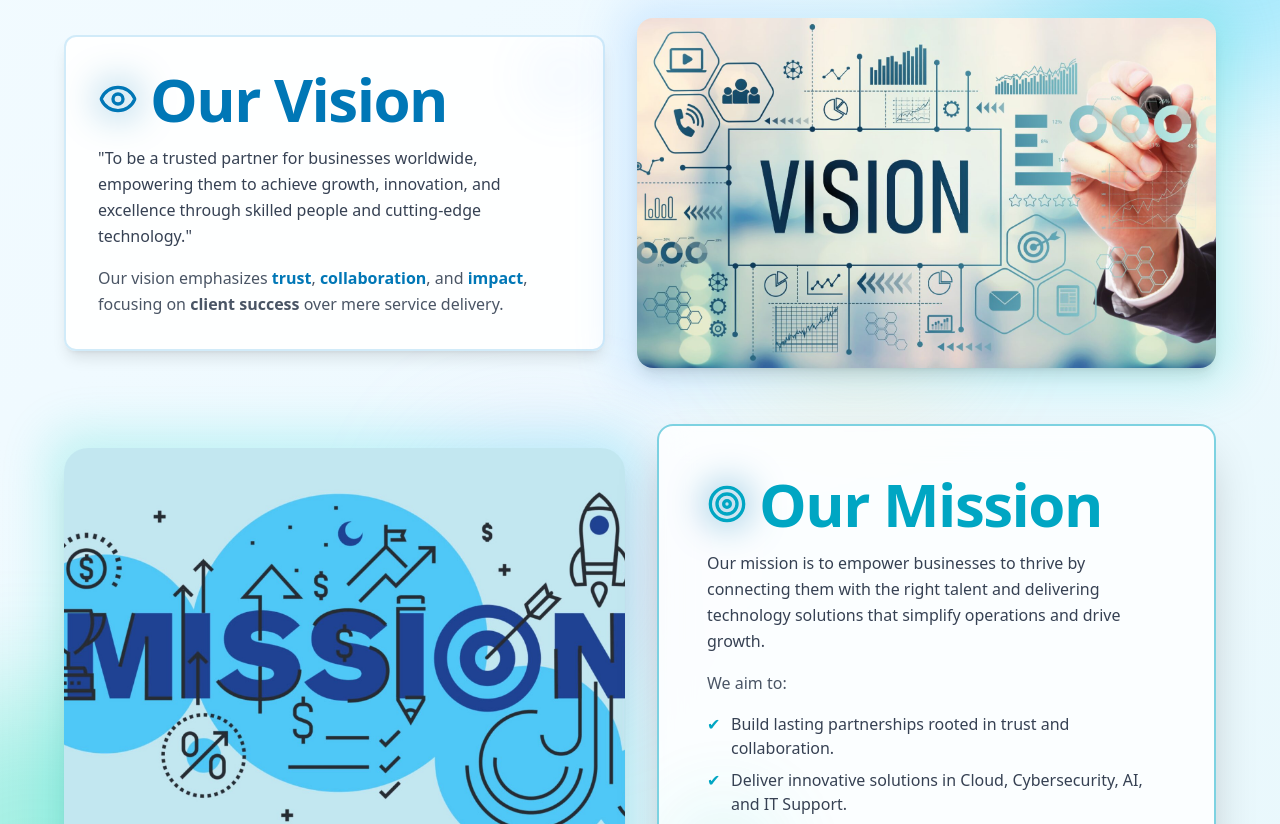
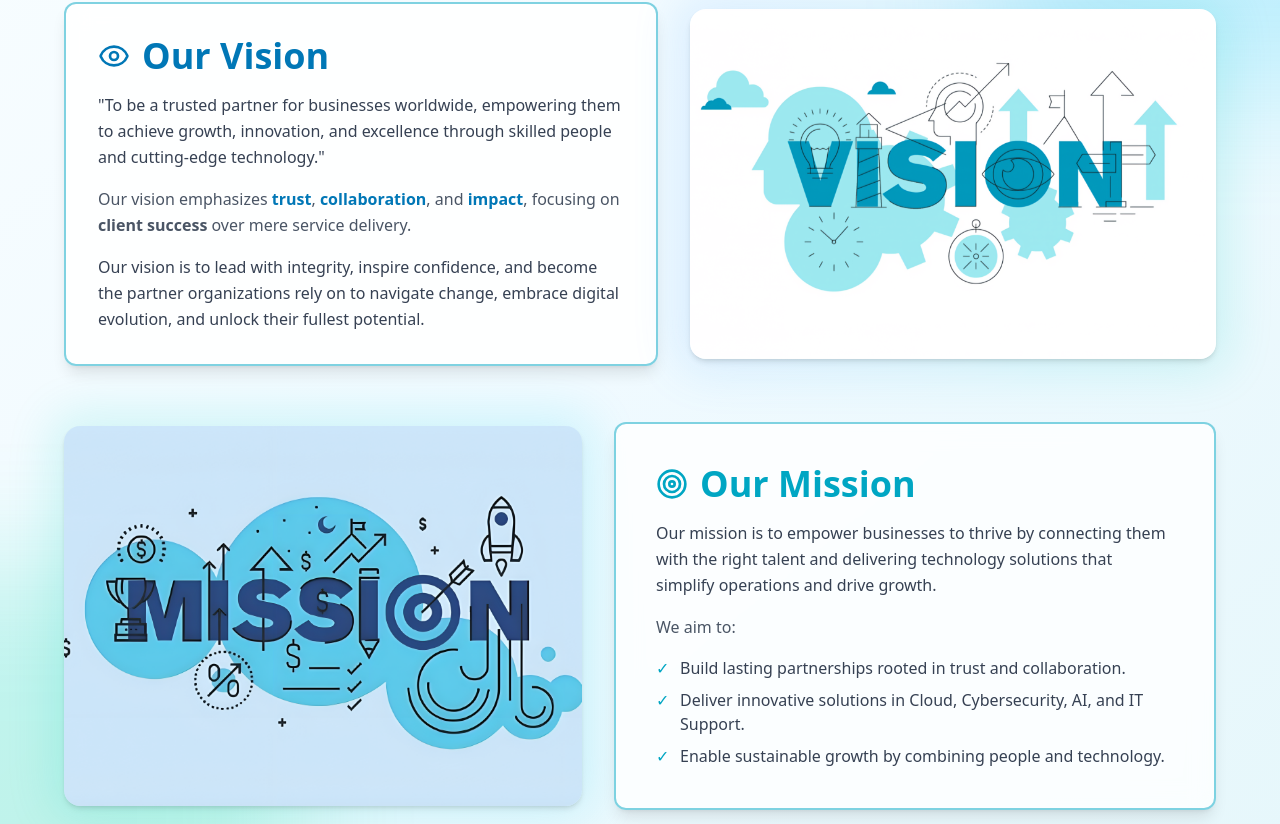
Before and after one commit to designtechitsolution/websiterepo-designtech, a React (Vite) app: page / in a window 1280 px wide. Shown: the part 2416-3240 px from the top of the page. Built offline with nearby package versions, Linux system fonts and the light colour scheme.

Commit message:
vision&misson img changed

```diff
--- a/src/components/Header.jsx
+++ b/src/components/Header.jsx
@@ -118,7 +118,7 @@ const Header = () => {
             <span className="absolute inset-0 bg-gradient-to-r from-blue-50 to-purple-50 transform scale-x-0 group-hover:scale-x-100 transition-transform duration-300 origin-left rounded-lg"></span>
           </button>
           <button
-            onClick={() => handleScrollTo("vision")}
+            onClick={() => handleScrollTo("vision-mission")}
             className="relative px-3 lg:px-4 py-2 text-gray-700 font-semibold rounded-lg hover:text-blue-600 transition-all duration-300 group overflow-hidden"
           >
             <span className="relative z-10">Vision & Mission</span>
--- a/src/components/JoinUs.jsx
+++ b/src/components/JoinUs.jsx
@@ -72,7 +72,7 @@ const JoinUs = () => {
 
   const getPopupClass = () => {
     if (status.includes("✅")) return "bg-green-600";
-    if (status.includes("⚠️")) return "bg-yellow-400 text-black";
+    if (status.includes("⚠️")) return "bg-yellow-300 text-black";
     if (status.includes("❌")) return "bg-red-600";
     return "bg-gray-700";
   };
@@ -241,7 +241,9 @@ const JoinUs = () => {
 
         {/* Status Popup */}
         {showPopup && (
-          <div className={`fixed bottom-4 sm:bottom-6 left-1/2 transform -translate-x-1/2 px-4 py-2 sm:px-6 sm:py-3 rounded-full text-xs sm:text-sm font-medium text-white shadow-lg z-50 flex items-center gap-2 animate-bounceIn ${getPopupClass()} max-w-[calc(100%-2rem)] sm:max-w-max`}>
+          <div
+            className={`fixed left-1/2 top-20 sm:top-32 transform -translate-x-1/2 px-6 py-3 rounded-full text-sm font-medium text-white shadow-lg z-[99999] flex items-center justify-center gap-2 animate-bounceIn ${getPopupClass()} max-w-[90%] sm:max-w-max backdrop-blur-sm min-w-[200px]`}
+          >
             {status}
           </div>
         )}
--- a/src/components/VisionMission.jsx
+++ b/src/components/VisionMission.jsx
@@ -1,118 +1,179 @@
-import React from "react";
-import visionBanner from "../assets/vision.jpg";
-import missionBanner from "../assets/mission.jpg";
-import { Eye, Target, Sparkles } from "lucide-react";
+import React, { useState, useEffect } from "react";
+import { Eye, Target } from "lucide-react";
 
+// Lazy load images
 const VisionMission = () => {
+  const [visionBanner, setVisionBanner] = useState('');
+  const [missionBanner, setMissionBanner] = useState('');
+  const [isVisible, setIsVisible] = useState(false);
+  const [isMobile, setIsMobile] = useState(false);
+
+  // Check if mobile view
+  useEffect(() => {
+    const checkMobile = () => {
+      setIsMobile(window.innerWidth < 1024);
+    };
+
+    checkMobile();
+    window.addEventListener('resize', checkMobile);
+
+    // Lazy load images
+    const loadImages = async () => {
+      try {
+        const [vision, mission] = await Promise.all([
+          import("../assets/vision.png"),
+          import("../assets/mission.png")
+        ]);
+        setVisionBanner(vision.default);
+        setMissionBanner(mission.default);
+      } catch (error) {
+        console.error("Error loading images:", error);
+      }
+    };
+
+    loadImages();
+
+    // Intersection Observer for animations
+    const observer = new IntersectionObserver(
+      ([entry]) => {
+        if (entry.isIntersecting) {
+          setIsVisible(true);
+          observer.unobserve(entry.target);
+        }
+      },
+      { threshold: 0.1 }
+    );
+
+    const section = document.getElementById('vision-mission');
+    if (section) observer.observe(section);
+
+    return () => {
+      window.removeEventListener('resize', checkMobile);
+      if (section) observer.unobserve(section);
+    };
+  }, []);
+
+  // Mission points data
+  const missionPoints = [
+    "Build lasting partnerships rooted in trust and collaboration.",
+    "Deliver innovative solutions in Cloud, Cybersecurity, AI, and IT Support.",
+    "Enable sustainable growth by combining people and technology.",
+  ];
+
   return (
     <section
-      id="vision"
-      className="relative py-10 sm:py-14 lg:py-16 px-4 sm:px-6 lg:px-8 bg-gradient-to-br from-[#F8FDFF] via-[#F0FAFF] to-[#E6F7FB] text-gray-800 overflow-hidden animate-gradient"
+      id="vision-mission"
+      className={`relative py-12 px-4 sm:px-6 lg:px-8 bg-gradient-to-br from-[#F8FDFF] via-[#F0FAFF] to-[#E6F7FB] text-gray-800 overflow-hidden transition-opacity duration-1000 ${isVisible ? 'opacity-100' : 'opacity-0'}`}
+      aria-label="Our Vision and Mission"
     >
-      {/* Morphing decorative glows */}
-      <div className="absolute -top-40 -right-40 w-[450px] h-[450px] bg-gradient-to-br from-blue-400 to-cyan-400 opacity-30 blur-3xl animate-floatSlow animate-morphing"></div>
-      <div className="absolute -bottom-40 -left-40 w-[450px] h-[450px] bg-gradient-to-br from-teal-400 to-green-400 opacity-30 blur-3xl animate-floatSlow animate-morphing" style={{ animationDelay: '2s' }}></div>
-      <div className="absolute top-1/3 right-1/4 w-[200px] h-[200px] bg-gradient-to-br from-yellow-300 to-orange-300 opacity-20 blur-3xl animate-floatSlow animate-morphing" style={{ animationDelay: '1s' }}></div>
-      <div className="absolute bottom-1/4 left-1/3 w-[250px] h-[250px] bg-gradient-to-br from-purple-300 to-pink-300 opacity-20 blur-3xl animate-floatSlow animate-morphing" style={{ animationDelay: '3s' }}></div>
+      {/* Reduced decorative elements for better performance */}
+      <div className="absolute -top-40 -right-40 w-[300px] h-[300px] sm:w-[450px] sm:h-[450px] bg-gradient-to-br from-blue-400 to-cyan-400 opacity-20 blur-2xl sm:blur-3xl"></div>
+      <div className="absolute -bottom-40 -left-40 w-[300px] h-[300px] sm:w-[450px] sm:h-[450px] bg-gradient-to-br from-teal-400 to-green-400 opacity-20 blur-2xl sm:blur-3xl"></div>
 
       <div className="relative z-10 max-w-6xl mx-auto text-center mb-10 sm:mb-12 lg:mb-14">
-        <h2 className="text-3xl sm:text-4xl md:text-5xl font-extrabold mb-4 sm:mb-5">
-          <span className="text-transparent bg-clip-text bg-gradient-to-r from-[#0077B6] via-[#00A6C3] to-[#0077B6] animate-gradient bg-[length:200%_100%]">
+        <h1 className="text-3xl sm:text-4xl md:text-5xl font-extrabold mb-4 sm:mb-5">
+          <span className="text-transparent bg-clip-text bg-gradient-to-r from-[#0077B6] via-[#00A6C3] to-[#0077B6] bg-[length:200%_100%]">
             Our Vision & Mission
           </span>
-        </h2>
+        </h1>
         <p className="text-gray-600 text-sm sm:text-base max-w-3xl mx-auto">
           Guiding principles that drive our commitment to excellence and innovation
         </p>
       </div>
 
       <div className="relative z-10 max-w-6xl mx-auto space-y-10 sm:space-y-12 lg:space-y-14">
-        {/* Vision Row - Content left, Image right */}
-        <div className="flex flex-col lg:flex-row items-center gap-5 sm:gap-6 lg:gap-8 group">
-          {/* Image first on mobile/tablet, second on desktop */}
-          <div className="w-full lg:flex-1 lg:flex-[1.1] lg:order-2 relative animate-slideInRight">
-            <div className="absolute -inset-2 sm:-inset-3 lg:-inset-4 bg-gradient-to-r from-blue-400 to-teal-400 rounded-2xl sm:rounded-3xl opacity-15 sm:opacity-20 blur-xl group-hover:opacity-30 sm:group-hover:opacity-40 transition-opacity duration-300 sm:duration-500"></div>
-            <img
-              src={visionBanner}
-              alt="Vision Banner"
-              className="relative w-full h-[220px] sm:h-[280px] lg:h-[350px] object-cover rounded-xl sm:rounded-2xl shadow-md sm:shadow-lg transition-all duration-300 group-hover:scale-[1.02] lg:group-hover:scale-[1.03] group-hover:shadow-lg group-hover:shadow-[#0077B6]/20"
-            />
-            <div className="absolute inset-0 rounded-2xl sm:rounded-3xl border-2 border-transparent group-hover:border-[#0077B6]/30 sm:group-hover:border-[#0077B6]/50 transition duration-300 sm:duration-500"></div>
+        {/* Vision Section */}
+        <article className="flex flex-col lg:flex-row items-center gap-5 sm:gap-6 lg:gap-8">
+          <div className="w-full lg:flex-1 lg:order-2 relative ">
+            {visionBanner && (
+              <div className="relative group">
+                <div className="absolute -inset-2 sm:-inset-3 bg-gradient-to-r from-blue-400 to-teal-400 rounded-2xl sm:rounded-3xl opacity-10 sm:opacity-15 blur-xl transition-opacity duration-300 group-hover:opacity-20 "></div>
+                <img
+                  src={visionBanner}
+                  alt="Illustration representing our vision"
+                  width={600}
+                  height={400}
+                  loading="lazy"
+                  className="relative w-full h-[220px] sm:h-[280px] lg:h-[350px] object-cover rounded-xl sm:rounded-2xl shadow-md transition-all duration-300 group-hover:scale-[1.02] "
+                />
+              </div>
+            )}
           </div>
 
-          {/* Text card second on mobile/tablet, first on desktop */}
-          <div className="w-full lg:flex-1 lg:flex-[0.9] lg:order-1 text-center lg:text-left bg-white/90 backdrop-blur-md p-5 sm:p-6 lg:p-8 rounded-xl shadow-lg border-2 border-[#A3D8F4]/50 transition-all duration-300 group-hover:shadow-md group-hover:shadow-[#0077B6]/15 group-hover:bg-white/95 lg:group-hover:-translate-x-1 animate-slideInLeft relative overflow-hidden">
-            <div className="absolute top-0 right-0 w-16 h-16 sm:w-20 sm:h-20 bg-blue-400/10 rounded-full blur-xl animate-pulse"></div>
+          <div className="w-full lg:flex-1 lg:order-1 text-center lg:text-left bg-white/90 backdrop-blur-md p-5 sm:p-6 lg:p-8 rounded-xl shadow-lg border-2 border-[#00A6C3]/50 transition-all duration-300 hover:shadow-md hover:shadow-[#0077B6]/15 hover:bg-white/95">
             <div className="flex items-center justify-center lg:justify-start gap-2 sm:gap-3 mb-3 sm:mb-4">
-              <Eye className="w-6 h-6 sm:w-8 sm:h-8 md:w-10 md:h-10 text-[#0077B6] animate-glow" />
-              <h2 className="text-2xl sm:text-3xl md:text-4xl lg:text-5xl xl:text-6xl font-extrabold tracking-tight relative text-[#0077B6]">
+              <Eye className="w-6 h-6 sm:w-8 sm:h-8 text-[#0077B6]" aria-hidden="true" />
+              <h2 className="text-2xl sm:text-3xl md:text-4xl font-extrabold text-[#0077B6]">
                 Our Vision
               </h2>
             </div>
-            <p className="text-gray-700 text-sm sm:text-base leading-relaxed mb-3 sm:mb-4 relative">
+            <p className="text-gray-700 text-sm sm:text-base leading-relaxed mb-3 sm:mb-4">
               "To be a trusted partner for businesses worldwide, empowering them
               to achieve growth, innovation, and excellence through skilled people
               and cutting-edge technology."
             </p>
-            <p className="text-gray-600 text-sm sm:text-base leading-relaxed relative">
+            <p className="text-gray-600 text-sm sm:text-base leading-relaxed">
               Our vision emphasizes{" "}
-              <span className="font-semibold text-[#0077B6] transition-colors duration-300 hover:text-teal-600">trust</span>,{" "}
-              <span className="font-semibold text-[#0077B6] transition-colors duration-300 hover:text-teal-600">collaboration</span>, and{" "}
-              <span className="font-semibold text-[#0077B6] transition-colors duration-300 hover:text-teal-600">impact</span>,
+              <span className="font-semibold text-[#0077B6]">trust</span>,{" "}
+              <span className="font-semibold text-[#0077B6]">collaboration</span>, and{" "}
+              <span className="font-semibold text-[#0077B6]">impact</span>,
               focusing on <em className="font-semibold not-italic">client success</em> over mere service delivery.
             </p>
+            <p className="text-gray-700 text-sm sm:text-base leading-relaxed mt-3 sm:mt-4">
+              Our vision is to lead with integrity, inspire confidence, and become the partner organizations
+              rely on to navigate change, embrace digital evolution, and unlock their fullest potential.
+            </p>
           </div>
-        </div>
+        </article>
 
-        {/* Mission Row - Image left, Content right */}
-        <div className="flex flex-col lg:flex-row items-center gap-5 sm:gap-6 lg:gap-8 group">
-          {/* Image first on all screens */}
-          <div className="w-full lg:flex-1 lg:flex-[1.1] lg:order-1 relative animate-slideInLeft" style={{ animationDelay: '0.2s' }}>
-            <div className="absolute -inset-2 sm:-inset-3 lg:-inset-4 bg-gradient-to-r from-teal-400 to-cyan-400 rounded-2xl sm:rounded-3xl opacity-15 sm:opacity-20 blur-xl group-hover:opacity-30 sm:group-hover:opacity-40 transition-opacity duration-300 sm:duration-500"></div>
-            <img
-              src={missionBanner}
-              alt="Mission Banner"
-              className="relative w-full h-[250px] sm:h-[300px] md:h-[350px] lg:h-[400px] xl:h-[450px] object-cover rounded-2xl sm:rounded-3xl shadow-lg sm:shadow-xl transition-all duration-500 sm:duration-700 group-hover:scale-[1.04] sm:group-hover:scale-[1.06] lg:group-hover:scale-[1.08] group-hover:rotate-0 sm:group-hover:rotate-1 group-hover:shadow-xl sm:group-hover:shadow-2xl group-hover:shadow-[#00A6C3]/20 sm:group-hover:shadow-[#00A6C3]/30"
-            />
-            <div className="absolute inset-0 rounded-2xl sm:rounded-3xl border-2 border-transparent group-hover:border-[#00A6C3]/30 sm:group-hover:border-[#00A6C3]/50 transition duration-300 sm:duration-500"></div>
+        {/* Mission Section */}
+        <article className="flex flex-col lg:flex-row items-center gap-5 sm:gap-6 lg:gap-8">
+          <div className="w-full lg:flex-1 relative">
+            {missionBanner && (
+              <div className="relative group">
+                <div className="absolute -inset-2 sm:-inset-3 bg-gradient-to-r from-teal-400 to-cyan-400 rounded-2xl sm:rounded-3xl opacity-10 sm:opacity-15 blur-xl transition-opacity duration-300 group-hover:opacity-20"></div>
+                <img
+                  src={missionBanner}
+                  alt="Illustration representing our mission"
+                  width={600}
+                  height={500}
+                  loading="lazy"
+                  className="relative w-full h-[250px] sm:h-[300px] lg:h-[380px] object-cover rounded-xl sm:rounded-2xl shadow-md transition-all duration-300 group-hover:scale-[1.02]"
+                />
+              </div>
+            )}
           </div>
 
-          {/* Text card second on all screens */}
-          <div className="w-full lg:flex-1 lg:flex-[0.9] lg:order-2 text-center lg:text-left bg-white/80 backdrop-blur-lg p-6 sm:p-8 lg:p-10 xl:p-12 rounded-2xl shadow-xl sm:shadow-2xl border-2 border-[#00A6C3]/50 transition-all duration-500 sm:duration-700 group-hover:shadow-xl sm:group-hover:shadow-2xl group-hover:shadow-[#00A6C3]/20 sm:group-hover:shadow-[#00A6C3]/30 group-hover:bg-white/90 lg:group-hover:translate-x-2 xl:group-hover:translate-x-4 animate-slideInRight relative overflow-hidden" style={{ animationDelay: '0.2s' }}>
-            <div className="absolute bottom-0 left-0 w-16 h-16 sm:w-20 sm:h-20 md:w-24 md:h-24 xl:w-32 xl:h-32 bg-teal-400/10 rounded-full blur-2xl animate-pulse" style={{ animationDelay: '0.5s' }}></div>
+          <div className="w-full lg:flex-1 text-center lg:text-left bg-white/80 backdrop-blur-md p-6 sm:p-8 lg:p-10 rounded-xl shadow-lg border-2 border-[#00A6C3]/50 transition-all duration-300 hover:shadow-md hover:shadow-[#00A6C3]/15 hover:bg-white/90">
             <div className="flex items-center justify-center lg:justify-start gap-2 sm:gap-3 mb-3 sm:mb-4">
-              <Target className="w-6 h-6 sm:w-8 sm:h-8 md:w-10 md:h-10 text-[#00A6C3] animate-glow" />
-              <h2 className="text-2xl sm:text-3xl md:text-4xl lg:text-5xl xl:text-6xl font-extrabold tracking-tight relative text-[#00A6C3]">
+              <Target className="w-6 h-6 sm:w-8 sm:h-8 text-[#00A6C3]" aria-hidden="true" />
+              <h2 className="text-2xl sm:text-3xl md:text-4xl font-extrabold text-[#00A6C3]">
                 Our Mission
               </h2>
             </div>
-            <p className="text-gray-700 text-sm sm:text-base leading-relaxed mb-3 sm:mb-4 relative">
+            <p className="text-gray-700 text-sm sm:text-base leading-relaxed mb-3 sm:mb-4">
               Our mission is to empower businesses to thrive by connecting them with
               the right talent and delivering technology solutions that simplify operations
               and drive growth.
             </p>
-            <p className="text-gray-600 text-sm sm:text-base leading-relaxed mb-3 sm:mb-4 relative font-medium">
+            <p className="text-gray-600 text-sm sm:text-base leading-relaxed mb-3 sm:mb-4 font-medium">
               We aim to:
             </p>
-            <ul className="space-y-2 text-left relative">
-              {[
-                "Build lasting partnerships rooted in trust and collaboration.",
-                "Deliver innovative solutions in Cloud, Cybersecurity, AI, and IT Support.",
-                "Enable sustainable growth by combining people, processes, and technology.",
-              ].map((point, idx) => (
+            <ul className="space-y-2 text-left">
+              {missionPoints.map((point, idx) => (
                 <li
                   key={idx}
-                  className="relative pl-6 text-gray-700 text-sm sm:text-base before:absolute before:left-0 before:top-0 before:text-[#00A6C3] before:content-['✔'] transition-all duration-200 hover:translate-x-1 hover:text-[#00A6C3]"
+                  className="relative pl-6 text-gray-700 text-sm sm:text-base before:absolute before:left-0 before:top-0 before:text-[#00A6C3] before:content-['✓']"
                 >
                   {point}
                 </li>
               ))}
             </ul>
           </div>
-        </div>
+        </article>
       </div>
     </section>
   );
 };
 
-export default VisionMission;
+export default React.memo(VisionMission);
```
Also changed, not shown: src/assets/Mission.png (added), src/assets/vision.png (added).
